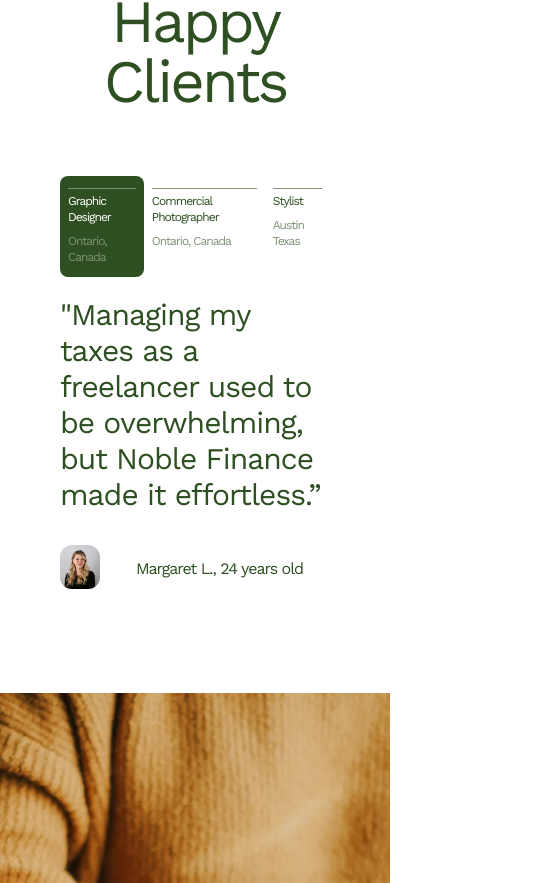
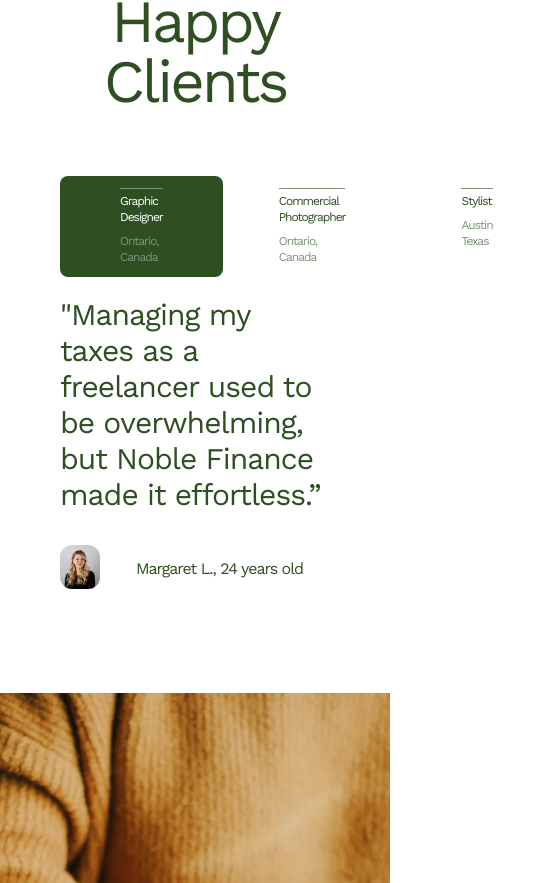
Before and after one commit to Omaa-e/Finance, a React (Vite) app: page / in a window 390 px wide. Shown: the part 3561-4444 px from the top of the page, 553 px wide, since content can reach past the window. Built offline with nearby package versions, Linux system fonts and the light colour scheme.

Commit message:
new feature added

```diff
--- /dev/null
+++ b/src/components/Believe.jsx
@@ -0,0 +1,21 @@
+import React from 'react'
+
+const Believe = () => {
+  return (
+    <div className='bg-[#F9F9F9] w-full mx-auto'>
+                <div className='text-center text-[#2e4f21] space-y-5 py-40'>
+                    <div className='flex flex-col justify-center'>
+                        <h2 className='text-3xl md:text-5xl tracking-tighter'>We believe that tax filing should be seamless, accurate, and stress-free. Get started with Noble Finance today!</h2>
+                    </div>
+
+
+                    <div className='mt-25'>
+                        <a className='bg-[#2e4f21] text-white hover:bg-green-300 hover:text-green-900 rounded-3xl py-5 px-7 transition ' href="">Connect with or experts</a>
+                    </div>
+
+                </div>
+    </div>
+  )
+}
+
+export default Believe
--- a/src/components/Profile.jsx
+++ b/src/components/Profile.jsx
@@ -10,21 +10,21 @@
                 </div>
                 <div className="flex flex-col md:flex-row justify-center md:items-start  mt-16 w-full ">
                     <div className="md:w-[300px]  md:border-r-[1px] border-[#7D9276]">
-                        <div className="flex flex-row justify-between px-auto md:flex-col md:mr-8">
-                            <div className="py-3 px-2 md:py-8 md:px-5 bg-[#2E4F21] rounded-lg text-[#FFFFFF] ">
+                        <div className="flex flex-row justify-between px-auto md:flex-col md:mr-2">
+                            <div className="py-3 px-15 md:py-8 md:px-5 bg-[#2E4F21] rounded-lg text-[#FFFFFF] ">
                                 <div className='border-t-[1px] border-[#7D9276] w-full'>
                                     <p className="text-xs md:text-xl mt-1  w-1/2 md:w-full">Graphic Designer</p>
                                     <p className="text-[#7D9276] mt-2 text-xs md:text-sm">Ontario, Canada</p>
                                 </div>
 
                             </div>
-                            <div className="py-3 px-2 md:py-8 md:px-3 rounded-lg text-[#2e4f21]">
+                            <div className="py-3 px-14 md:py-8 md:px-3 rounded-lg text-[#2e4f21]">
                                 <div className='border-t-[1px] border-[#7D9276] '>
                                     <p className="text-xs w-1/2 md:w-full md:text-xl mt-1 ">Commercial Photographer</p>
                                     <p className="text-[#7D9276] mt-2 text-xs md:text-sm">Ontario, Canada</p>
                                 </div>
                             </div>
-                            <div className="py-3 px-2 md:py-8 md:px-5 rounded-xl text-[#2e4f21]">
+                            <div className="py-3 px-15 md:py-8 md:px-5 rounded-xl text-[#2e4f21]">
                                 <div className='border-t-[1px] border-[#7D9276]'>
                                     <p className="text-xs md:text-xl mt-1">Stylist</p>
                                     <p className="text-[#7D9276] mt-2 text-xs md:text-sm">Austin Texas</p>
@@ -33,11 +33,10 @@
                         </div>
                     </div>
 
-                    <div className="flex-1 flex-col md:m-10 mt-0">
-                        <div className="mx-auto lg:px-10 mt-5 ">
-                            <p className='text-3xl text-[#2e4f21]'>
-                                "Managing my taxes as a freelancer used to be overwhelming, but Noble Finance made it effortless.”
-                            </p>
+                    <div className="flex-1 flex-col md:m-10">
+                        <div className="mx-auto mt-5 md:mt-[-2rem] ">
+                            <p className='text-3xl text-[#2e4f21] '>
+                            "Managing my taxes as a freelancer used to be overwhelming, but Noble Finance made it effortless.”</p>
                             <div className='flex mt-8'>
                                 <img className='w-10 h-11 rounded-xl object-cover' src={Img} alt="" />
                                 <div className='my-3 '>
```
